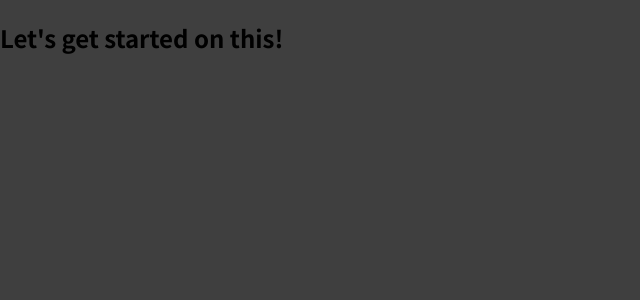
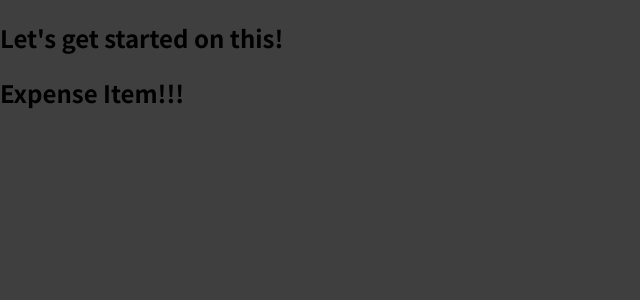
Before and after one commit to Lycanthrope8/Personal-Expense-Tracker-ReactJS, a JavaScript app: page / in a window 1280 px wide. Shown: the top 300 px of the page, without its empty margins (0-640 px from the left). Built offline with nearby package versions, Linux system fonts and the light colour scheme.

Commit message:
added expense ITem

```diff
--- a/src/App.js
+++ b/src/App.js
@@ -1,7 +1,10 @@
+import ExpenseItem from "./components/ExpenseItem";
+
 function App() {
   return (
     <div>
       <h2>Let's get started on this!</h2>
+      <ExpenseItem></ExpenseItem>
     </div>
   );
 }
--- /dev/null
+++ b/src/components/ExpenseItem.js
@@ -0,0 +1,5 @@
+function ExpenseItem() {
+    return <h2>Expense Item!!!</h2>
+}
+
+export default ExpenseItem;
```
